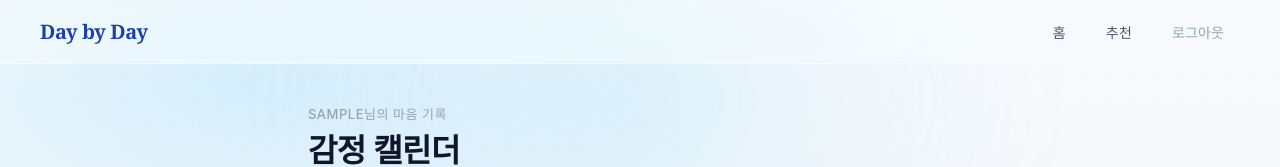
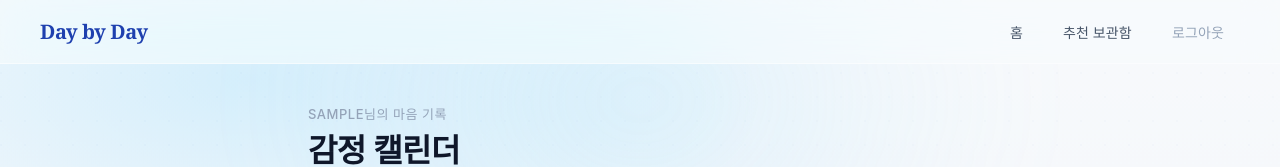
Before and after one commit to Hyunuk-Lee/Day-by-Day-Frontend-Repository, a React (Create React App) app: page /calendar in a window 1280 px wide. Shown: the top 167 px of the page. Built offline with nearby package versions, Linux system fonts and the light colour scheme; sample sign-in values are in the browser's storage.

Commit message:
마이 페이지 삭제(불필요하다고 판단)

```diff
--- a/src/pages/Calendar.js
+++ b/src/pages/Calendar.js
@@ -223,7 +223,7 @@ function Calendar() {
         </div>
         <div className={styles.topnavRight}>
           <button className={styles.topnavLink} onClick={() => navigate('/')}>홈</button>
-          <button className={styles.topnavLink} onClick={() => navigate('/recommended')}>추천</button>
+          <button className={styles.topnavLink} onClick={() => navigate('/recommended')}>추천 보관함</button>
           {user && (
             <button className={`${styles.topnavLink} ${styles.topnavLogout}`} onClick={handleLogout}>
               로그아웃
--- a/src/pages/Mainpage.js
+++ b/src/pages/Mainpage.js
@@ -48,6 +48,7 @@ function getWeekDates() {
 // ═══════════════════════════════════════
 //  컴포넌트: 상단 네비게이션 바
 // ═══════════════════════════════════════
+
 function TopNav({ user, onLogout, onNavigate }) {
   return (
     <nav className={styles.topnav}>
@@ -57,7 +58,6 @@ function TopNav({ user, onLogout, onNavigate }) {
       <div className={styles.topnavRight}>
         <button className={styles.topnavLink} onClick={() => onNavigate('/calendar')}>캘린더</button>
         <button className={styles.topnavLink} onClick={() => onNavigate('/recommended')}>추천 보관함</button>
-        <button className={styles.topnavLink} onClick={() => onNavigate('/Mypage')}>마이페이지</button>
         {user ? (
           <button className={`${styles.topnavLink} ${styles.topnavLogout}`} onClick={onLogout}>로그아웃</button>
         ) : (
```
